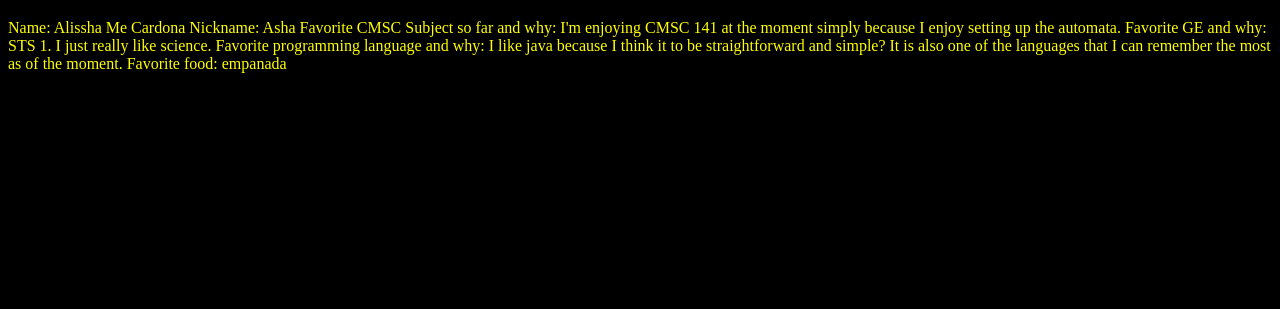
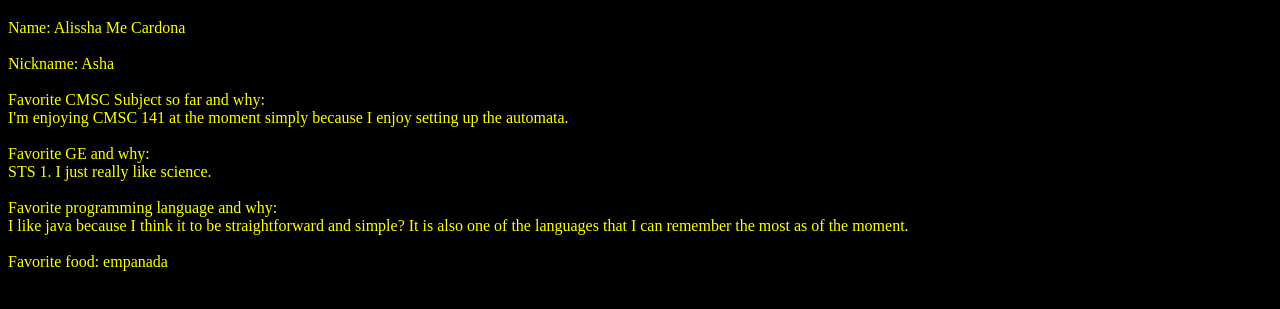
Before and after one commit to AshaMae/AshaMae.github.io, a plain HTML site: page index.html in a window 1280 px wide. Shown: the part 61-370 px from the top of the page. Drawn offline with Linux system fonts and the light colour scheme.

Commit message:
Update index.html

```diff
--- a/index.html
+++ b/index.html
@@ -8,20 +8,20 @@
 
 <h1>CMSC 100 UV-5L || Alissha Mae Cardona</h1>
 <p>
-Name: Alissha Me Cardona
-
-Nickname: Asha
-
-Favorite CMSC Subject so far and why:
-I'm enjoying CMSC 141 at the moment simply because I enjoy setting up the automata.
-
-Favorite GE and why:
-STS 1. I just really like science.
-
-Favorite programming language and why:
-I like java because I think it to be straightforward and simple? It is also one of the languages that I can remember the most as of the moment.
-
-Favorite food: empanada
+Name: Alissha Me Cardona<br>
+<br>
+Nickname: Asha<br>
+<br>
+Favorite CMSC Subject so far and why:<br>
+I'm enjoying CMSC 141 at the moment simply because I enjoy setting up the automata.<br>
+<br>
+Favorite GE and why:<br>
+STS 1. I just really like science.<br>
+<br>
+Favorite programming language and why:<br>
+I like java because I think it to be straightforward and simple? It is also one of the languages that I can remember the most as of the moment.<br>
+<br>
+Favorite food: empanada<br>
 
 
 </p>
```
